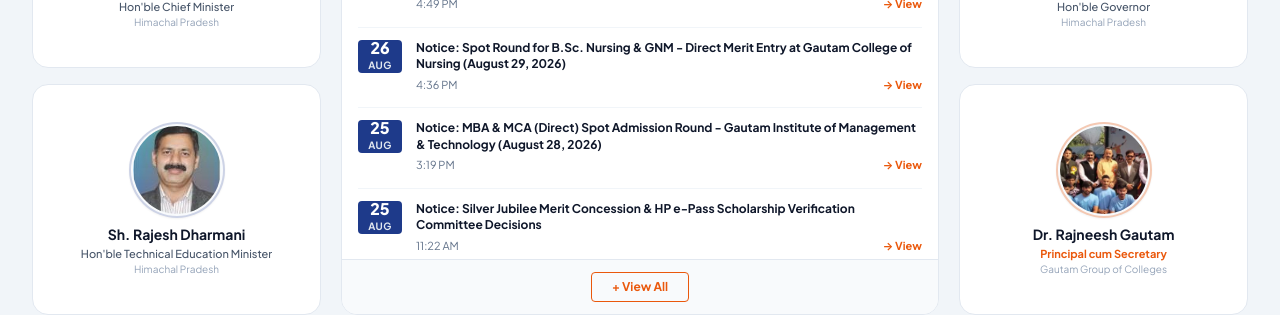
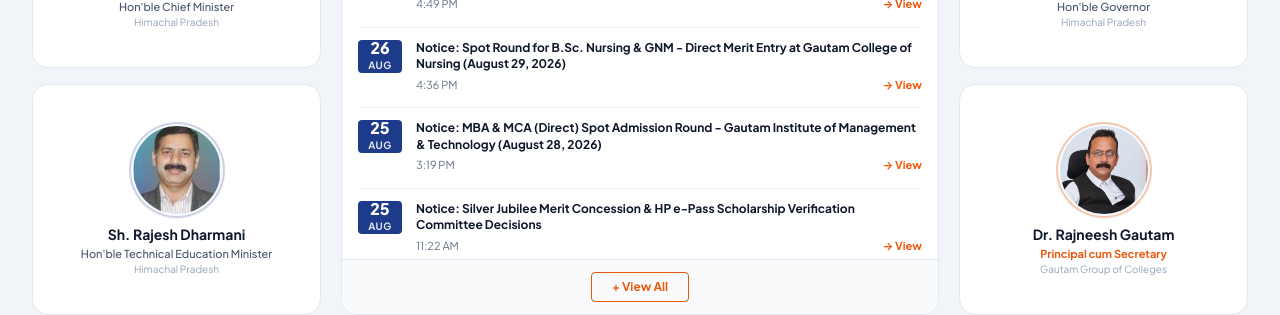
Before and after one commit to KarnailSingh87/gautam-group-of-colleges, a React (Vite) app: page / in a window 1280 px wide. Shown: the part 960-1275 px from the top of the page. Built offline with nearby package versions, Linux system fonts and the light colour scheme.

Commit message:
Update official portrait for Dr. Rajneesh Gautam across dignitaries, leadership desk, faculty, and about sections

```diff
--- a/src/components/HimtuDignitariesEvents.jsx
+++ b/src/components/HimtuDignitariesEvents.jsx
@@ -210,7 +210,7 @@ export default function HimtuDignitariesEvents({ onOpenApply, onOpenResults, onO
             <div className="bg-white rounded-2xl p-4 border border-slate-200 shadow-xs text-center flex flex-col items-center justify-center flex-1 hover:shadow-md transition">
               <div className="w-24 h-24 rounded-full overflow-hidden border-2 border-[#ea580c]/30 shadow-sm p-0.5 bg-slate-50 mb-2">
                 <img
-                  src="/dignitaries/dr_rajneesh_gautam_sq.jpg"
+                  src="/dignitaries/dr_rajneesh_gautam.png"
                   alt="Dr. Rajneesh Gautam, Principal cum Secretary, Gautam Group of Colleges"
                   className="w-full h-full object-cover object-top rounded-full"
                 />
--- a/src/components/LeadershipDesk.jsx
+++ b/src/components/LeadershipDesk.jsx
@@ -47,10 +47,17 @@ export default function LeadershipDesk({ onOpenApply }) {
               </blockquote>
 
               <div className="mt-6 pt-6 border-t border-slate-700 flex flex-col sm:flex-row sm:items-center justify-between gap-4">
-                <div>
-                  <div className="font-bold text-base text-white">Dr. Rajneesh Gautam</div>
-                  <div className="text-xs text-amber-400 font-bold">Principal cum Secretary • Gautam Group of Colleges</div>
-                  <div className="text-[11px] text-slate-300 mt-0.5">Ph.D., M.Sc. • Leading Academic Administration & Society Governance</div>
+                <div className="flex items-center gap-3.5">
+                  <img
+                    src="/dignitaries/dr_rajneesh_gautam.png"
+                    alt="Dr. Rajneesh Gautam"
+                    className="w-14 h-14 rounded-full object-cover object-top border-2 border-amber-400 shadow-md shrink-0"
+                  />
+                  <div>
+                    <div className="font-bold text-base text-white">Dr. Rajneesh Gautam</div>
+                    <div className="text-xs text-amber-400 font-bold">Principal cum Secretary • Gautam Group of Colleges</div>
+                    <div className="text-[11px] text-slate-300 mt-0.5">Ph.D., M.Sc. • Leading Academic Administration & Society Governance</div>
+                  </div>
                 </div>
 
                 <div className="inline-flex items-center gap-2 px-3 py-1.5 rounded-xl bg-slate-900 border border-slate-700 text-slate-300 text-xs">
--- a/src/pages/AboutPage.jsx
+++ b/src/pages/AboutPage.jsx
@@ -92,9 +92,11 @@ export default function AboutPage({ onOpenApply, onOpenTour }) {
               </p>
             </div>
             <div className="pt-4 border-t border-slate-100 flex items-center gap-4">
-              <div className="w-12 h-12 rounded-full bg-[#1b327b] text-white font-bold flex items-center justify-center text-sm shadow">
-                RG
-              </div>
+              <img
+                src="/dignitaries/dr_rajneesh_gautam.png"
+                alt="Dr. Rajneesh Gautam"
+                className="w-12 h-12 rounded-full object-cover object-top border-2 border-[#1b327b]/30 shadow"
+              />
               <div>
                 <div className="font-bold text-slate-900 text-sm">Dr. Rajneesh Gautam</div>
                 <div className="text-xs text-[#ea580c] font-bold">Principal cum Secretary, Gautam Group of Colleges</div>
--- a/src/pages/FacultyPage.jsx
+++ b/src/pages/FacultyPage.jsx
@@ -55,9 +55,11 @@ export default function FacultyPage() {
         <div className="grid grid-cols-1 md:grid-cols-2 gap-6">
           <div className="bg-white rounded-2xl p-6 border-2 border-[#ea580c]/30 shadow-sm flex flex-col justify-between hover:shadow-md transition">
             <div className="flex items-start gap-4">
-              <div className="w-14 h-14 rounded-2xl bg-orange-100 text-[#ea580c] flex items-center justify-center font-black text-xl shrink-0">
-                RG
-              </div>
+              <img
+                src="/dignitaries/dr_rajneesh_gautam.png"
+                alt="Dr. Rajneesh Gautam"
+                className="w-14 h-14 rounded-2xl object-cover object-top border-2 border-[#ea580c]/30 shadow-xs shrink-0"
+              />
               <div className="space-y-1">
                 <span className="text-[10px] font-bold uppercase tracking-wider text-[#ea580c] bg-orange-50 px-2 py-0.5 rounded">
                   Head of Institution
```
Also changed, not shown: public/dignitaries/dr_rajneesh_gautam.png (added), public/dignitaries/dr_rajneesh_gautam_sq.jpg, 1 other file (tests, documents, lock files or other folders).
